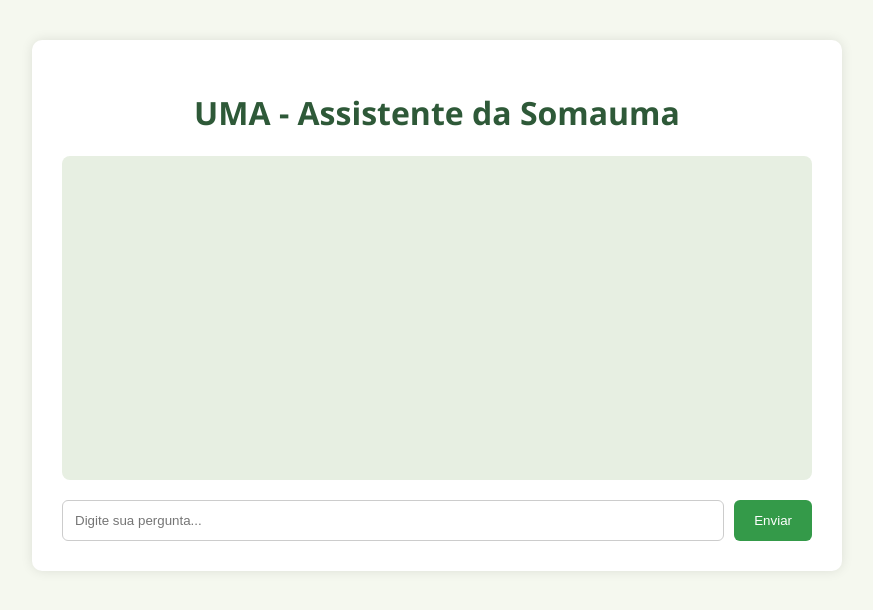
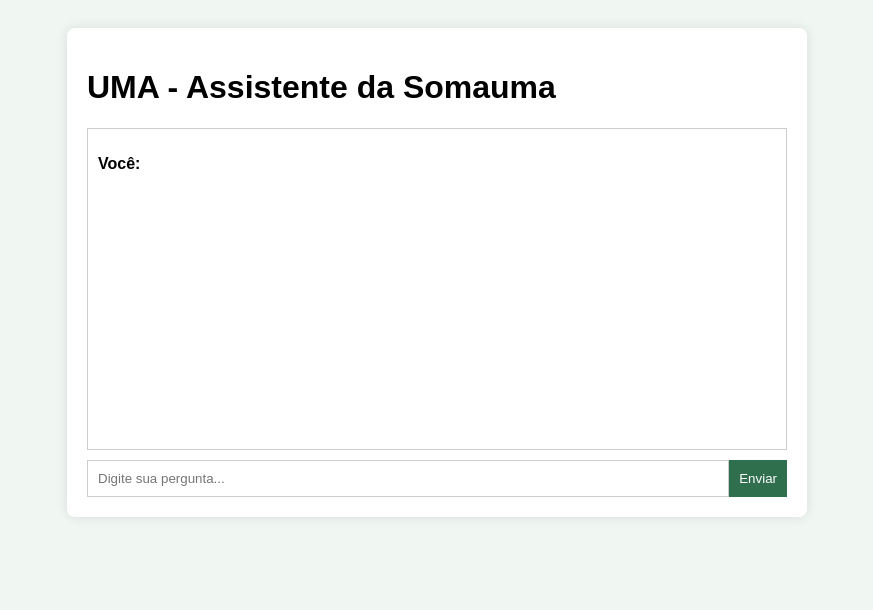
Before and after one commit to paulo060507/uma-somauma, a website: page frontend/index.html in a window 1280 px wide. Both pictures are taken after a click on the button "Enviar". Shown: the whole page, without its empty margins (203-1076 px from the left). Drawn offline with Linux system fonts and the light colour scheme; no server answers.

Commit message:
Add files via upload

```diff
--- a/frontend/index.html
+++ b/frontend/index.html
@@ -6,13 +6,13 @@
     <link rel="stylesheet" href="style.css">
 </head>
 <body>
-  <div class="chat-container">
+    <div class="chatbox">
         <h1>UMA - Assistente da Somauma</h1>
-    <div id="chat-box" class="chat-box"></div>
-    <form id="chat-form">
-      <input type="text" id="user-input" placeholder="Digite sua pergunta..." autocomplete="off" />
-      <button type="submit">Enviar</button>
-    </form>
+        <div id="chat" class="chat-area"></div>
+        <div class="input-area">
+            <input type="text" id="userInput" placeholder="Digite sua pergunta...">
+            <button onclick="sendMessage()">Enviar</button>
+        </div>
     </div>
     <script src="script.js"></script>
 </body>
--- a/frontend/script.js
+++ b/frontend/script.js
@@ -1,20 +1,17 @@
-document.getElementById('chat-form').addEventListener('submit', async function (e) {
-  e.preventDefault();
-  const input = document.getElementById('user-input');
-  const msg = input.value.trim();
-  if (!msg) return;
 
-  const box = document.getElementById('chat-box');
-  box.innerHTML += `<p><strong>Você:</strong> ${msg}</p>`;
-  input.value = '';
+async function sendMessage() {
+    const input = document.getElementById("userInput");
+    const chat = document.getElementById("chat");
+    const message = input.value;
+    chat.innerHTML += `<p><strong>Você:</strong> ${message}</p>`;
+    input.value = "";
 
-  const res = await fetch('/api/chat', {
-    method: 'POST',
-    headers: { 'Content-Type': 'application/json' },
-    body: JSON.stringify({ message: msg })
-  });
-
-  const data = await res.json();
-  box.innerHTML += `<p><strong>UMA:</strong> ${data.message}</p>`;
-  box.scrollTop = box.scrollHeight;
-});
+    const response = await fetch("/api/chat", {
+        method: "POST",
+        headers: { "Content-Type": "application/json" },
+        body: JSON.stringify({ message })
+    });
+    const data = await response.json();
+    chat.innerHTML += `<p><strong>UMA:</strong> ${data.response}</p>`;
+    chat.scrollTop = chat.scrollHeight;
+}
--- a/frontend/style.css
+++ b/frontend/style.css
@@ -1,53 +1,38 @@
+
 body {
-  font-family: 'Segoe UI', sans-serif;
-  background-color: #f5f8ef;
-  margin: 0;
+    background-color: #f0f6f2;
+    font-family: Arial, sans-serif;
+    display: flex;
+    justify-content: center;
+    padding: 20px;
 }
-
-.chat-container {
-  max-width: 750px;
-  margin: 40px auto;
-  padding: 30px;
-  background: #fff;
-  border-radius: 10px;
-  box-shadow: 0 0 12px rgba(0, 0, 0, 0.1);
+.chatbox {
+    background: #ffffff;
+    border-radius: 8px;
+    padding: 20px;
+    width: 100%;
+    max-width: 700px;
+    box-shadow: 0 0 12px rgba(0,0,0,0.1);
 }
-
-h1 {
-  text-align: center;
-  color: #2e5938;
+.chat-area {
+    border: 1px solid #ccc;
+    padding: 10px;
+    height: 300px;
+    overflow-y: scroll;
+    margin-bottom: 10px;
 }
-
-.chat-box {
-  height: 300px;
-  overflow-y: auto;
-  padding: 12px;
-  background: #e7efe2;
-  margin-bottom: 20px;
-  border-radius: 8px;
-}
-
-.chat-box p {
-  margin: 8px 0;
-}
-
-form {
+.input-area {
     display: flex;
 }
-
-input[type="text"] {
+.input-area input {
     flex: 1;
-  padding: 12px;
+    padding: 10px;
     border: 1px solid #ccc;
-  border-radius: 6px;
 }
-
-button {
-  padding: 12px 20px;
-  margin-left: 10px;
-  background-color: #349a49;
+.input-area button {
+    padding: 10px;
+    background-color: #2f6f4e;
     color: white;
     border: none;
-  border-radius: 6px;
     cursor: pointer;
 }
```
Also changed, not shown: backend/server.js (+37 -55 lines), frontend/dados.json (+5 -23 lines), package.json (+4 -6 lines). Lines whose indentation alone changed are shown as unchanged.
